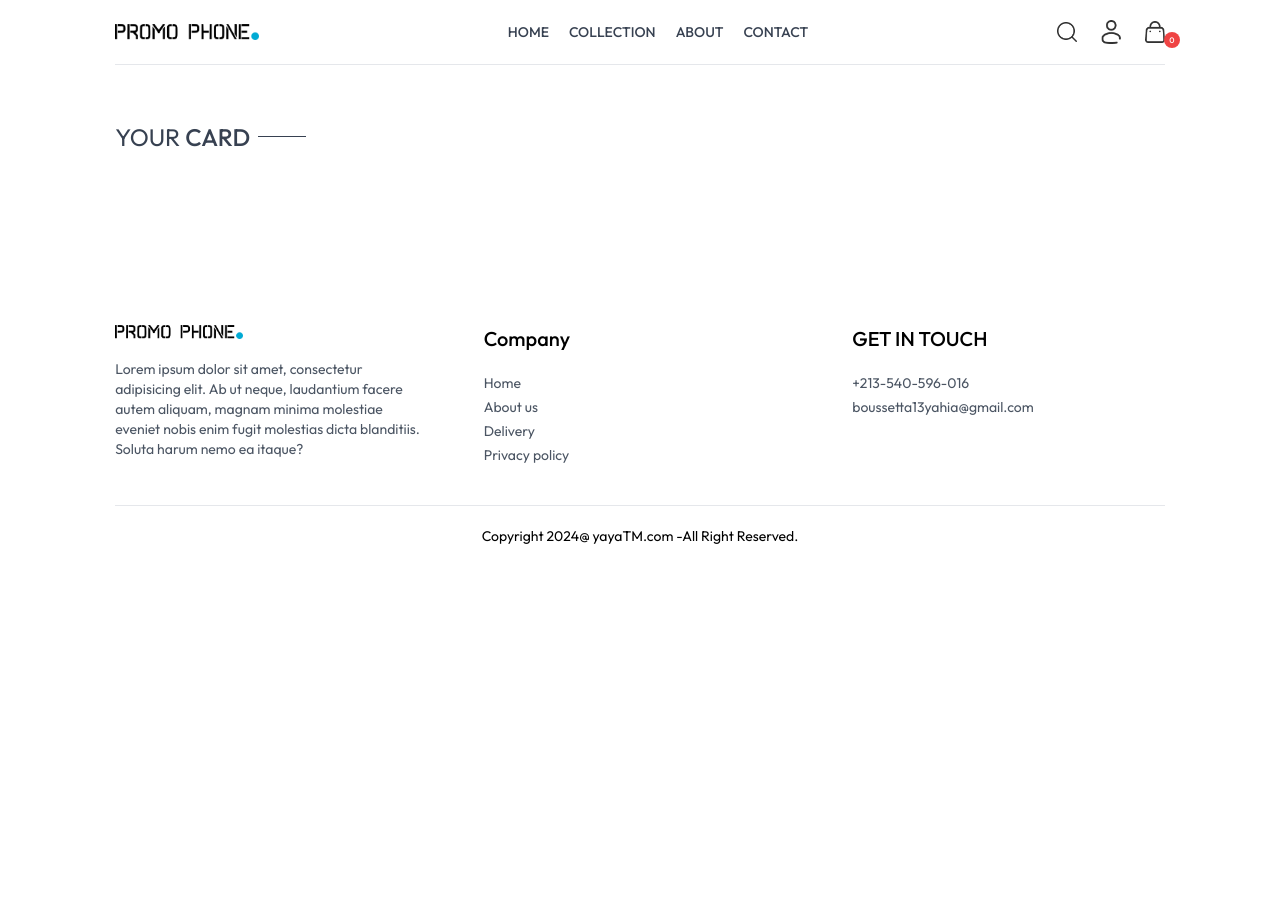
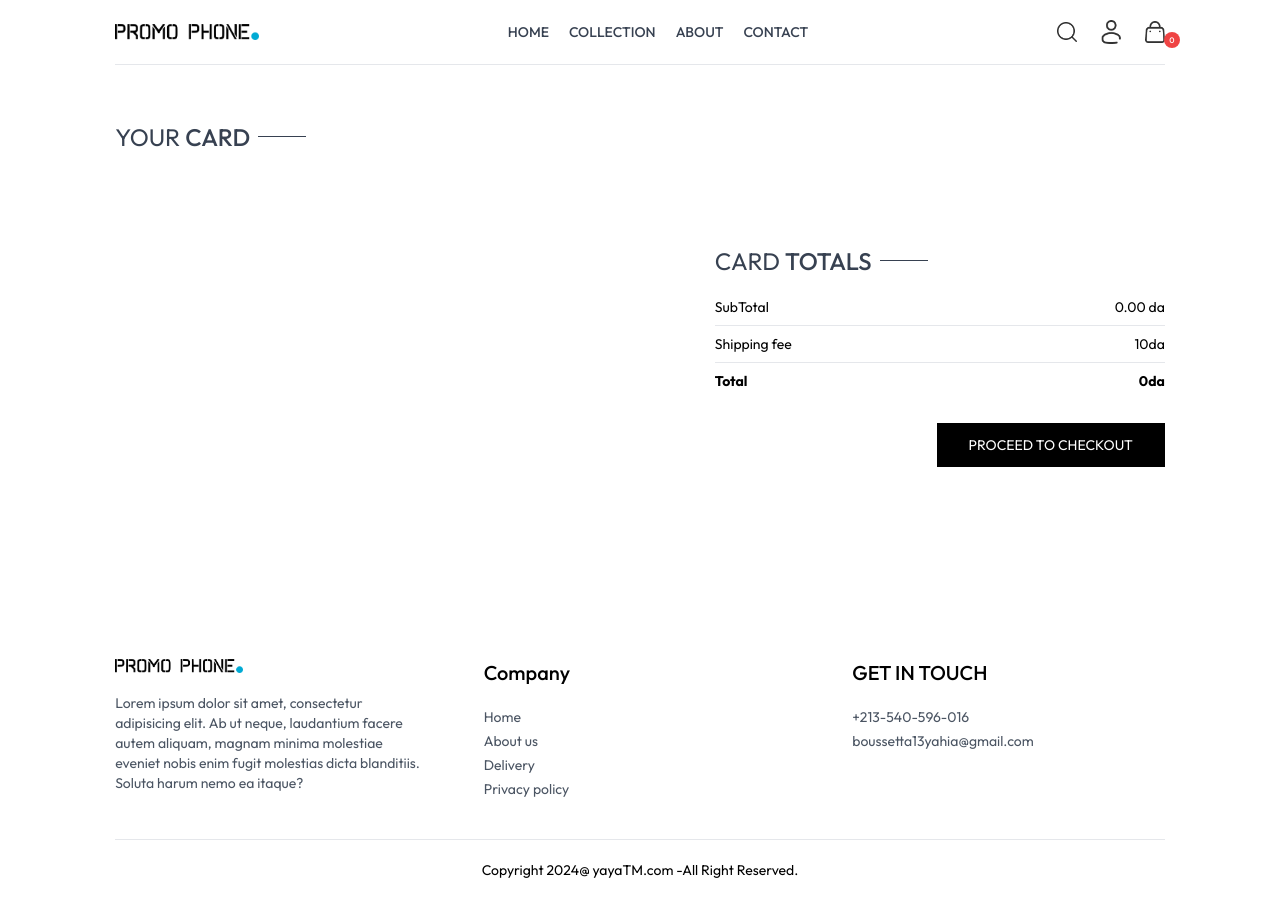
Before and after one commit to yayano/promo-commerce, a React (Vite) app in the folder frontEnd/: page /cart in a window 1280 px wide. Before the commit the page ends 800 px from the top, so only its background shows below. Built offline with nearby package versions, Linux system fonts and the light colour scheme.

Commit message:
cart edition

```diff
--- /dev/null
+++ b/frontEnd/src/components/CartTotal.jsx
@@ -0,0 +1,40 @@
+import React, { useContext } from "react";
+import { ShopContext } from "../context/ShopContext";
+import Title from "./Title";
+
+const CartTotal = () => {
+  const { currency, delivery_fee, getCartAmount } = useContext(ShopContext);
+  return (
+    <div className="w-full">
+      <div className="text-2xl">
+        <Title text1={"CARD"} text2={"TOTALS"} />
+      </div>
+      <div className="flex flex-col gap-2 mt-2 text-sm">
+        <div className="flex justify-between">
+          <p>SubTotal</p>
+          <p>
+            {getCartAmount()}.00 {currency}
+          </p>
+        </div>
+        <hr />
+        <div className="flex justify-between">
+          <p>Shipping fee</p>
+          <p>
+            {delivery_fee}
+            {currency}
+          </p>
+        </div>
+        <hr />
+        <div className="flex justify-between">
+          <b>Total</b>
+          <b>
+            {getCartAmount() === 0 ? 0 : getCartAmount() + delivery_fee}
+            {currency}
+          </b>
+        </div>
+      </div>
+    </div>
+  );
+};
+
+export default CartTotal;
--- a/frontEnd/src/components/Navbar.jsx
+++ b/frontEnd/src/components/Navbar.jsx
@@ -5,7 +5,8 @@
 
 const Navbar = () => {
   const [visible, setVisible] = useState(false);
-  const { setShowSearch, showSearch, getCartCount } = useContext(ShopContext);
+  const { setShowSearch, showSearch, getCartCount, updateQuantity } =
+    useContext(ShopContext);
   return (
     <div className="flex items-center justify-between py-5 font-medium">
       <Link to="/">
--- a/frontEnd/src/context/ShopContext.jsx
+++ b/frontEnd/src/context/ShopContext.jsx
@@ -1,6 +1,7 @@
 import { createContext, useEffect, useState } from "react";
 import { products } from "../assets/assets";
 import { toast } from "react-toastify";
+import { useNavigate } from "react-router-dom";
 export const ShopContext = createContext();
 const ShopContextProvider = (props) => {
   const currency = "da";
@@ -8,9 +9,10 @@
   const [search, setSearch] = useState("");
   const [showSearch, setShowSearch] = useState(false);
   const [cartItems, setCartItems] = useState({});
-
+  const navigate = useNavigate();
   const addToCart = (itemId, size) => {
     let cartData = structuredClone(cartItems);
+
     if (!size) {
       toast.error("please provide a size");
       return;
@@ -42,6 +44,27 @@
     }
     return totalCount;
   };
+  const updateQuantity = async (itemId, size, quantity) => {
+    let cartData = structuredClone(cartItems);
+    cartData[itemId][size] = quantity;
+    setCartItems(cartData);
+  };
+  const getCartAmount = () => {
+    let totalAmount = 0;
+    for (const items in cartItems) {
+      let itemInfo = products.find((product) => product._id === items);
+      for (const item in cartItems[items]) {
+        try {
+          if (cartItems[items][item] > 0) {
+            totalAmount += itemInfo.price * cartItems[items][item];
+          }
+        } catch (error) {
+          console.log("error", error);
+        }
+      }
+    }
+    return totalAmount;
+  };
   const value = {
     products,
     currency,
@@ -53,10 +76,11 @@
     cartItems,
     addToCart,
     getCartCount,
+    updateQuantity,
+    getCartAmount,
+    navigate,
   };
-  useEffect(() => {
-    console.log(cartItems);
-  }, [cartItems]);
+
   return (
     <ShopContext.Provider value={value}>{props.children}</ShopContext.Provider>
   );
--- a/frontEnd/src/pages/Cart.jsx
+++ b/frontEnd/src/pages/Cart.jsx
@@ -2,9 +2,11 @@
 import { ShopContext } from "../context/ShopContext";
 import Title from "../components/Title";
 import { assets } from "../assets/assets";
+import CartTotal from "../components/CartTotal";
 
 const Cart = () => {
-  const { products, currency, cartItems } = useContext(ShopContext);
+  const { products, currency, cartItems, updateQuantity, navigate } =
+    useContext(ShopContext);
   const [cartData, setCartData] = useState([]);
   useEffect(() => {
     const tempData = [];
@@ -56,15 +58,38 @@
                 type="number"
                 min={1}
                 defaultValue={item.quantity}
+                onChange={(e) =>
+                  e.target.value === "" || e.target.value === "0"
+                    ? null
+                    : updateQuantity(
+                        item._id,
+                        item.size,
+                        Number(e.target.value)
+                      )
+                }
               />
               <img
                 className="w-4 mr-4 sm:w-5 cursor-pointer"
                 src={assets.bin_icon}
                 alt=""
+                onClick={() => updateQuantity(item._id, item.size, 0)}
               />
             </div>
           );
         })}
+      </div>
+      <div className="flex justify-end my-20">
+        <div className="w-full sm:w-[450px]">
+          <CartTotal />
+          <div className="w-full text-end">
+            <button
+              onClick={() => navigate("/place-order")}
+              className="bg-black text-white text-sm my-8 px-8 py-3"
+            >
+              PROCEED TO CHECKOUT{" "}
+            </button>
+          </div>
+        </div>
       </div>
     </div>
   );
```
